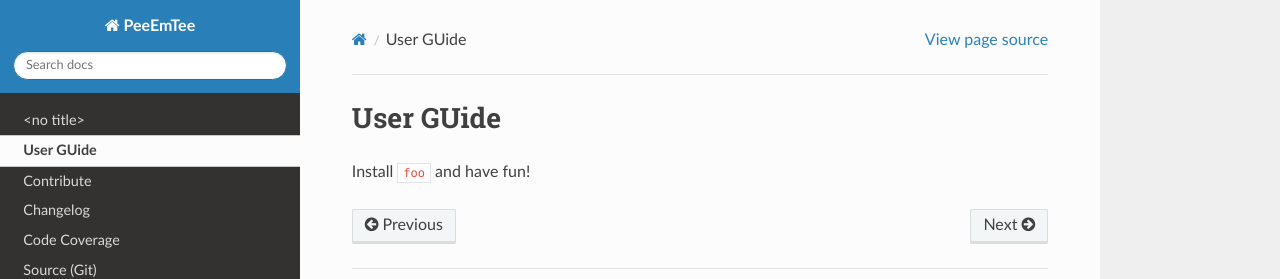
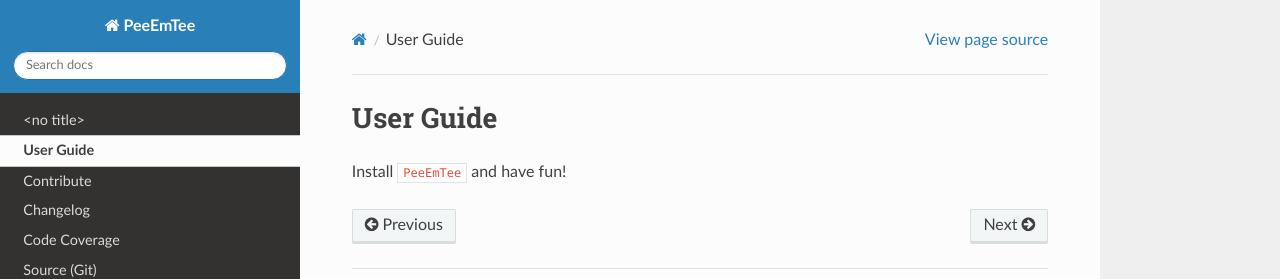
Before and after one commit to JonasReubelt/PeeEmTee, a Sphinx documentation site: the page built from doc/user_guide.rst, in a window 1280 px wide. Shown: the top 279 px of the page. Built offline with Sphinx 7.4.7 and the Read the Docs theme 2.0.0, drawn with Linux system fonts in a browser that asks for light colours; formulas are drawn with MathJax 3; the version number could not be read and is left out.

Commit message:
Updated some labels in the Docs

```diff
--- a/doc/conf.py
+++ b/doc/conf.py
@@ -195,7 +195,7 @@
 # html_file_suffix = None
 
 # Output file base name for HTML help builder.
-htmlhelp_basename = 'KM3Pipedoc'
+htmlhelp_basename = 'PeeEmTeedoc'
 
 # -- Options for LaTeX output ---------------------------------------------
 
@@ -214,8 +214,8 @@
 # (source start file, target name, title,
 #  author, documentclass [howto, manual, or own class]).
 latex_documents = [
-    ('index', 'KM3Pipe.tex', u'KM3Pipe Documentation',
-     u'Tamás Gál and Moritz Lotze', 'manual'),
+    ('index', 'PeeEmTee.tex', u'PeeEmTee Documentation',
+     u'Jonas Reubelt, Johannes Schumann and Tamás Gál', 'manual'),
 ]
 
 # The name of an image file (relative to this directory) to place at the top of
@@ -242,7 +242,8 @@
 
 # One entry per manual page. List of tuples
 # (source start file, name, description, authors, manual section).
-man_pages = [('index', 'PeeEmTee', u'PeeEmTee Documentation', [u'Jonas Reubelt'], 1)]
+man_pages = [('index', 'PeeEmTee', u'PeeEmTee Documentation',
+              [u'Jonas Reubelt'], 1)]
 
 # If true, show URL addresses after external links.
 # man_show_urls = False
--- a/doc/contribute.rst
+++ b/doc/contribute.rst
@@ -1,5 +1,5 @@
 Contribute
 ==========
 
-You want to hack new features into ``foo`` or are just here to fix a
+You want to hack new features into ``peeemtee`` or are just here to fix a
 bug? Great!
--- a/doc/index.rst
+++ b/doc/index.rst
@@ -13,7 +13,7 @@
     contribute
     changelog
 
-    Code Coverage <https://examples.pages.km3net.de/python_project/coverage>
-    Source (Git) <https://git.km3net.de/examples/python_project>
+    Code Coverage <https://git.km3net.de/jreubelt/peeemtee/badges/master/coverage.svg>
+    Source (Git) <https://git.km3net.de/jreubelt/peeemtee>
 
 * :ref:`genindex`
--- a/doc/user_guide.rst
+++ b/doc/user_guide.rst
@@ -1,4 +1,4 @@
-User GUide
+User Guide
 ==========
 
-Install ``foo`` and have fun!
+Install ``PeeEmTee`` and have fun!
```
